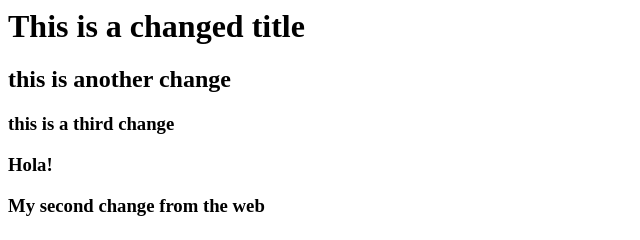
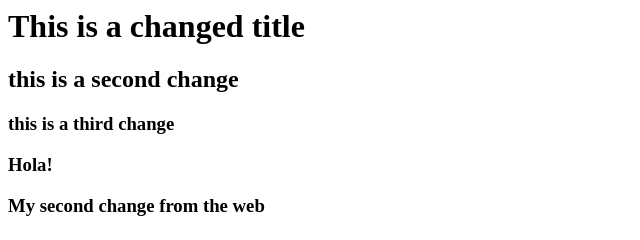
Before and after one commit to xeniamount/project1, a plain HTML site: page index.html in a window 1280 px wide. Shown: the full height of the page, 0-640 px from the left. Drawn offline with Linux system fonts and the light colour scheme.

Commit message:
Locally changed

```diff
--- a/index.html
+++ b/index.html
@@ -3,7 +3,7 @@
 	<body>
 		<h1>This is a changed title</h1>
 
-		<h2>this is another change</h2>
+		<h2>this is a second change</h2>
 		<h3>this is a third change<h3>
 		<p>Hola!</p>
 		<p>My second change from the web</p>
```
